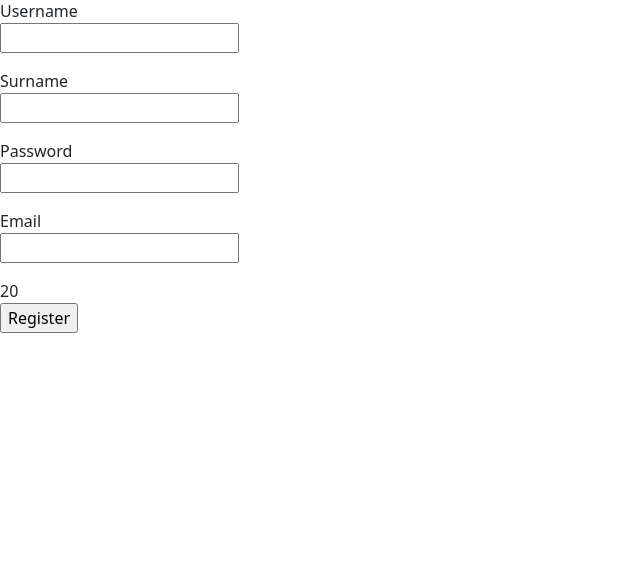
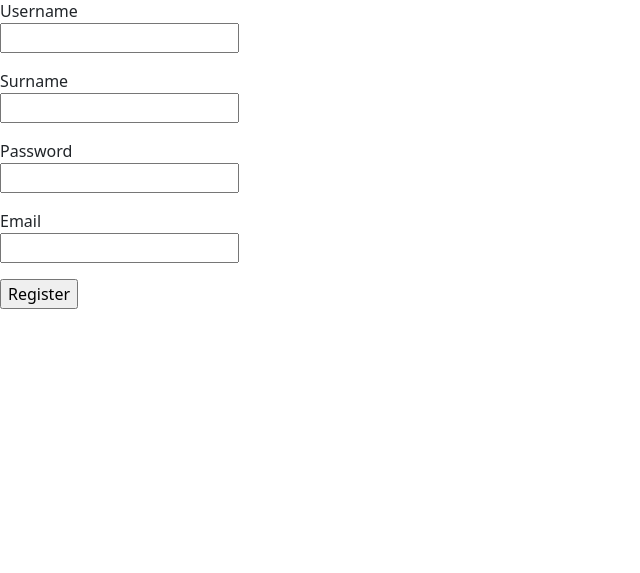
Before and after one commit to Egornn/Flask-FastAPI, a Flask app: page / in a window 1280 px wide. Shown: the part 57-630 px from the top of the page, without its empty margins (0-640 px from the left). Run offline with Flask 3, Linux system fonts and the light colour scheme; some libraries are stand-ins or nearby versions.

Commit message:
Lesson 3 & Homework3

```diff
--- a/Flask/Lesson_3/templates/register.html
+++ b/Flask/Lesson_3/templates/register.html
@@ -11,7 +11,7 @@
         </ul>
         {% endif %}
     </p>
-    {% endfor %} 20
+    {% endfor %}
     <p>
         <input type="submit" value="Register">
     </p>
```
